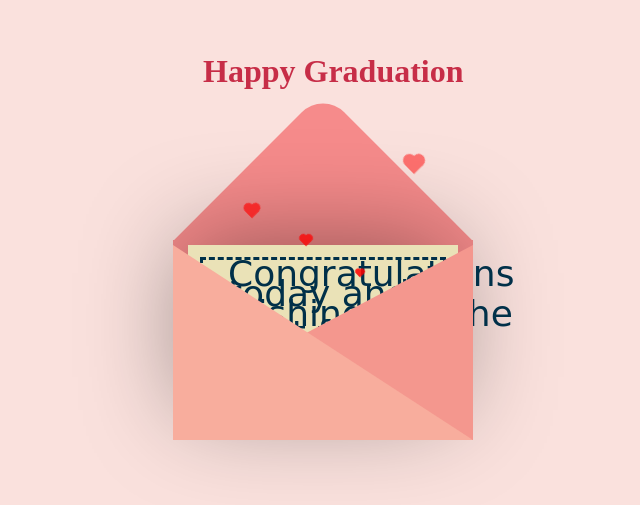
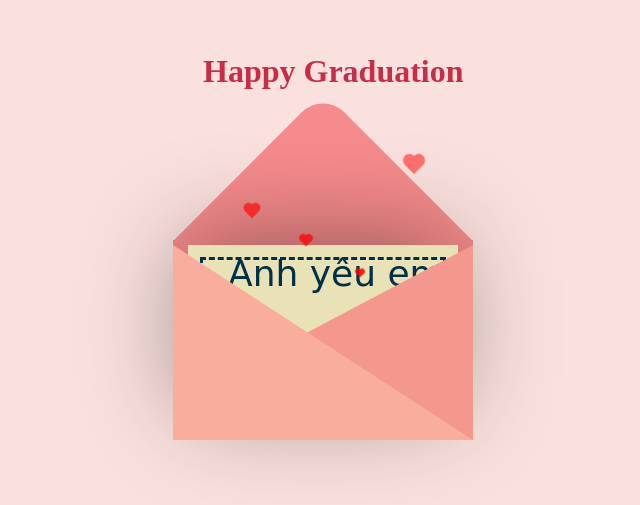
Before and after one commit to Hienkhoalk/hienkhoalk02, a plain HTML site: page index.html in a window 1280 px wide. Shown: the part 187-692 px from the top of the page, without its empty margins (317-957 px from the left). Drawn offline with nearby package versions, Linux system fonts and the light colour scheme.

Commit message:
Update index.html

```diff
--- a/index.html
+++ b/index.html
@@ -4,7 +4,7 @@
     <meta charset="UTF-8" />
     <meta name="viewport" content="width=device-width, initial-scale=1.0" />
     <script src="https://cdnjs.cloudflare.com/ajax/libs/jquery/3.5.1/jquery.min.js"></script>
-    <title>Happy Graduation</title>
+    <title>Anh yêu em</title>
     <link rel="stylesheet" href="2.css" />
   </head>
 
@@ -21,8 +21,7 @@
           <div class="EnvelopFront"></div>
           <div class="card">
             <div class="CardText">
-              Congratulations today and wishing you the best for your future
-              life!
+              Anh yêu em
             </div>
           </div>
           <div class="OuterHearts">
```
